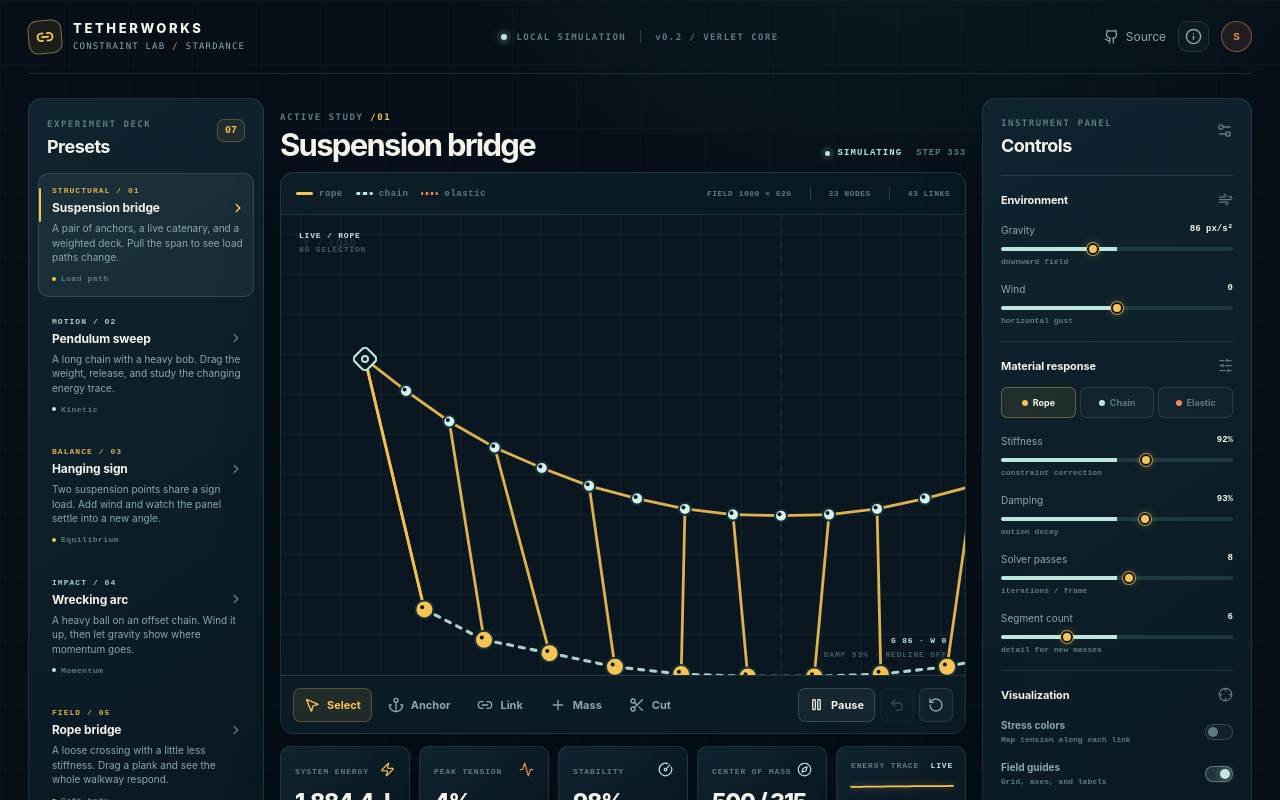
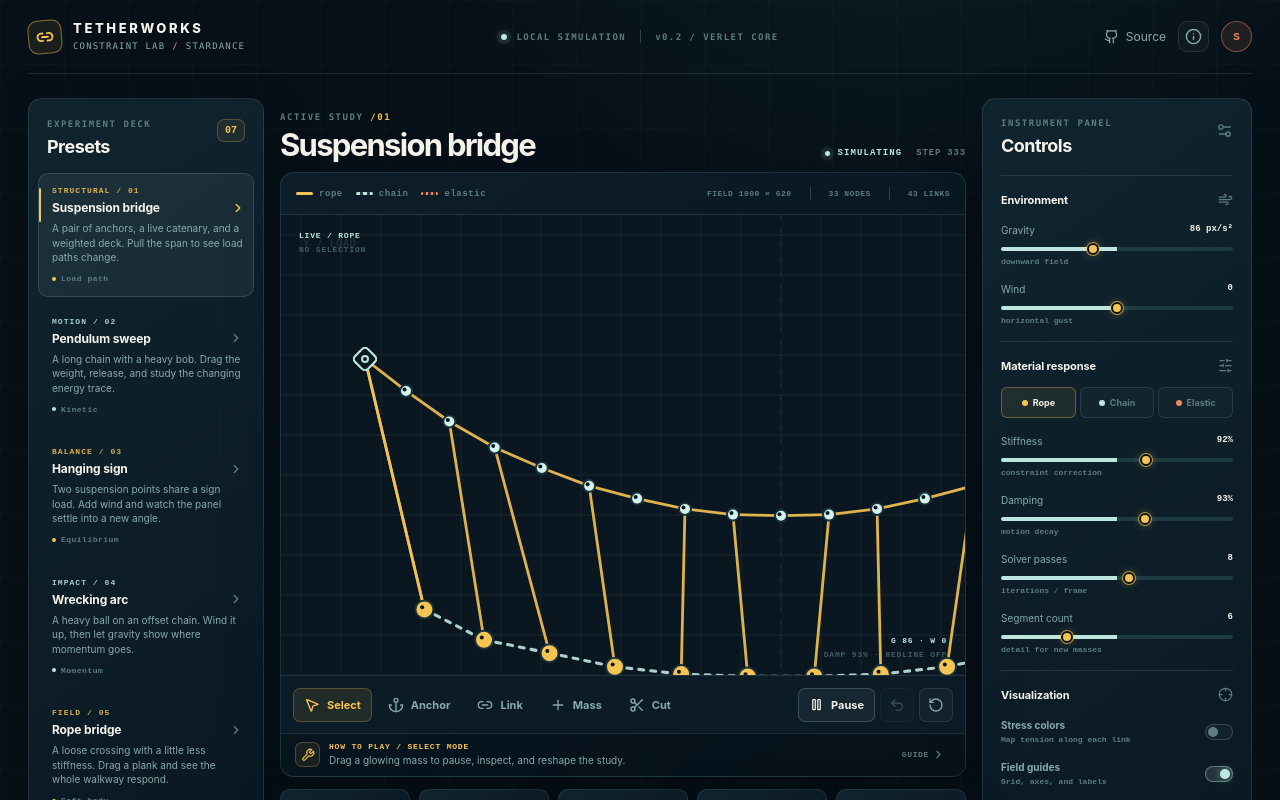
Before and after one commit to costachestefy90-source/tetherworks-constraint-lab, a React (Vite) app: page / in a window 1280 px wide. Shown: the top 800 px of the page. Built offline with nearby package versions, Linux system fonts and the light colour scheme.

Commit message:
polish: add contextual interaction guidance

```diff
--- a/src/App.tsx
+++ b/src/App.tsx
@@ -670,6 +670,19 @@ export default function App() {
     selectedPoint.mass = value
     setSelectionTick((current) => current + 1)
   }
+  const interactionGuide = useMemo(() => {
+    if (mode === 'anchor') return { label: 'ANCHOR MODE', text: 'Click anywhere in the field to add a fixed point.' }
+    if (mode === 'link') {
+      return linkStartId === null
+        ? { label: 'LINK MODE', text: 'Click a node, then click another node to connect them.' }
+        : { label: 'LINK MODE / STEP 2', text: 'Choose a second node to finish the constraint.' }
+    }
+    if (mode === 'mass') return { label: 'MASS MODE', text: 'Click near a node to grow a segmented attachment, or click empty space for a new mass.' }
+    if (mode === 'cut') return { label: 'CUT MODE', text: 'Click a line to remove it and watch the load path reroute.' }
+    return running
+      ? { label: 'SELECT MODE', text: 'Drag a glowing mass to pause, inspect, and reshape the study.' }
+      : { label: 'INSPECT MODE', text: 'Click a node to tune its mass, pin it, or give it a quick nudge.' }
+  }, [linkStartId, mode, running])
 
   return (
     <div className="app-shell">
@@ -713,23 +726,28 @@ export default function App() {
               <div className="canvas-readout"><span>FIELD {WORLD_WIDTH} × {WORLD_HEIGHT}</span><span className="readout-divider" /><span>{formatNumber(worldRef.current.points.length)} NODES</span><span className="readout-divider" /><span>{formatNumber(worldRef.current.links.length)} LINKS</span></div>
             </div>
             <div className="canvas-wrap">
-              <canvas ref={canvasRef} className="simulation-canvas" aria-label="Interactive constraint physics simulation" onPointerDown={handlePointerDown} onPointerMove={handlePointerMove} onPointerUp={handlePointerUp} onPointerLeave={() => setHoverId(null)} />
+              <canvas ref={canvasRef} className="simulation-canvas" aria-label="Interactive constraint physics simulation" onPointerDown={handlePointerDown} onPointerMove={handlePointerMove} onPointerUp={handlePointerUp} onPointerCancel={handlePointerUp} onPointerLeave={() => setHoverId(null)} />
               <div className="canvas-corner top-left"><span className="corner-label">LIVE / {materialLabel[material].toUpperCase()}</span><span className="corner-coords">{selectedPoint ? `SELECTED · ${selectedPoint.id.toString().padStart(2, '0')}` : 'NO SELECTION'}</span></div>
               <div className="canvas-corner bottom-right"><span className="corner-label">G {formatNumber(config.gravity)} · W {config.wind > 0 ? '+' : ''}{formatNumber(config.wind)}</span><span className="corner-coords">DAMP {Math.round(config.damping * 100)}% · {config.breakTension ? `REDLINE ${formatNumber(config.breakTension)}%` : 'REDLINE OFF'}</span></div>
             </div>
             <div className="canvas-toolbar">
               <div className="tool-group">
-                <button className={`tool-button primary-tool ${mode === 'select' ? 'is-active' : ''}`} onClick={() => chooseMode('select')} title="Select and drag masses"><MousePointer2 size={16} /> Select</button>
-                <button className={`tool-button ${mode === 'anchor' ? 'is-active' : ''}`} onClick={() => chooseMode('anchor')} title="Add a pinned anchor"><Anchor size={16} /> Anchor</button>
-                <button className={`tool-button ${mode === 'link' ? 'is-active' : ''}`} onClick={() => chooseMode('link')} title="Connect two nodes"><Link2 size={16} /> Link</button>
-                <button className={`tool-button ${mode === 'mass' ? 'is-active' : ''}`} onClick={() => chooseMode('mass')} title="Add a mass"><Plus size={16} /> Mass</button>
-                <button className={`tool-button danger-tool ${mode === 'cut' ? 'is-active' : ''}`} onClick={() => chooseMode('cut')} title="Cut a constraint"><Scissors size={16} /> Cut</button>
+                <button className={`tool-button primary-tool ${mode === 'select' ? 'is-active' : ''}`} aria-pressed={mode === 'select'} onClick={() => chooseMode('select')} title="Select and drag masses"><MousePointer2 size={16} /> Select</button>
+                <button className={`tool-button ${mode === 'anchor' ? 'is-active' : ''}`} aria-pressed={mode === 'anchor'} onClick={() => chooseMode('anchor')} title="Add a pinned anchor"><Anchor size={16} /> Anchor</button>
+                <button className={`tool-button ${mode === 'link' ? 'is-active' : ''}`} aria-pressed={mode === 'link'} onClick={() => chooseMode('link')} title="Connect two nodes"><Link2 size={16} /> Link</button>
+                <button className={`tool-button ${mode === 'mass' ? 'is-active' : ''}`} aria-pressed={mode === 'mass'} onClick={() => chooseMode('mass')} title="Add a mass"><Plus size={16} /> Mass</button>
+                <button className={`tool-button danger-tool ${mode === 'cut' ? 'is-active' : ''}`} aria-pressed={mode === 'cut'} onClick={() => chooseMode('cut')} title="Cut a constraint"><Scissors size={16} /> Cut</button>
               </div>
               <div className="canvas-actions">
                 <button className="tool-button play-button" onClick={() => setRunning((value) => !value)}>{running ? <Pause size={15} /> : <Play size={15} />} {running ? 'Pause' : 'Play'}</button>
                 <button className="round-button" onClick={undoLast} disabled={undoCount === 0} aria-label="Undo last edit" title={undoCount ? 'Undo last edit' : 'No edits to undo'}><Undo2 size={16} /></button>
                 <button className="round-button" onClick={() => loadPreset(activePresetId)} aria-label="Reset current preset" title="Reset current preset"><RotateCcw size={16} /></button>
               </div>
+            </div>
+            <div className="interaction-guide" aria-live="polite">
+              <div className="guide-icon"><Wrench size={14} /></div>
+              <div className="guide-copy"><span className="guide-kicker">HOW TO PLAY / {interactionGuide.label}</span><span>{interactionGuide.text}</span></div>
+              <button className="guide-link" onClick={() => setShowInfo(true)} title="Open the full quick-start guide">Guide <ChevronRight size={13} /></button>
             </div>
           </div>
 
--- a/src/styles.css
+++ b/src/styles.css
@@ -135,6 +135,12 @@ kbd { padding: 3px 5px; border: 1px solid var(--line-strong); border-bottom-colo
 .play-button { color: var(--ink); border-color: var(--line-strong); background: rgba(190,230,224,.055); }
 .play-button:hover { color: var(--gold); border-color: rgba(246,196,83,.42); }
 .round-button { width: 34px; height: 34px; border-radius: 7px; }.round-button:disabled { cursor: not-allowed; opacity: .32; }.round-button:disabled:hover { color: var(--muted); border-color: var(--line); background: rgba(190,230,224,.04); }
+.interaction-guide { min-height: 42px; display: flex; align-items: center; gap: 9px; padding: 8px 14px; border-top: 1px solid var(--line); background: rgba(7,16,24,.52); }
+.guide-icon { width: 25px; height: 25px; flex: 0 0 auto; display: grid; place-items: center; color: var(--gold); border: 1px solid rgba(246,196,83,.25); border-radius: 7px; background: rgba(246,196,83,.07); }
+.guide-copy { min-width: 0; display: flex; flex-direction: column; gap: 3px; color: var(--muted); font-size: 10px; line-height: 1.35; }
+.guide-kicker { color: var(--gold); font: 800 8px ui-monospace, monospace; letter-spacing: .1em; }
+.guide-link { margin-left: auto; display: inline-flex; align-items: center; gap: 3px; flex: 0 0 auto; padding: 5px 6px; color: var(--faint); background: transparent; border: 0; font: 800 8px ui-monospace, monospace; letter-spacing: .08em; text-transform: uppercase; }
+.guide-link:hover { color: var(--ink); }
 
 .telemetry-grid { display: grid; grid-template-columns: repeat(5, minmax(0, 1fr)); gap: 9px; margin-top: 12px; }
 .metric-card { min-height: 100px; padding: 14px 14px 11px; border-radius: 10px; position: relative; overflow: hidden; }
@@ -223,6 +229,7 @@ kbd { padding: 3px 5px; border: 1px solid var(--line-strong); border-bottom-colo
   .topbar { height: 64px; }.topbar-middle, .topbar-link, .topbar-actions .icon-button { display: none; }.topbar-actions { min-width: auto; }.brand-lockup { min-width: auto; }
   .workspace-grid { display: flex; flex-direction: column; gap: 13px; margin-top: 14px; }.left-panel, .right-panel, .stage-column { width: 100%; }.left-panel { min-height: 0; }.preset-list { display: grid; grid-template-columns: 1fr 1fr; }.preset-card:nth-child(n+5) { display: none; }.left-footer { display: none; }
   .stage-header { min-height: 53px; }.stage-header-meta { gap: 7px; }.step-readout { display: none; }.canvas-wrap { height: 470px; }.canvas-topline { padding: 0 10px; }.canvas-readout { display: none; }.canvas-legend { gap: 8px; font-size: 8px; }.canvas-toolbar { overflow-x: auto; }.tool-button { padding: 0 7px; font-size: 10px; }.telemetry-grid { grid-template-columns: 1fr 1fr; }.right-panel { display: block; min-height: 0; }.control-section { padding: 15px 0; }.app-footer { flex-wrap: wrap; gap: 10px; }.footer-center { order: 3; width: 100%; justify-content: center; }.footer-right { margin-left: auto; }
+  .interaction-guide { align-items: flex-start; }.guide-copy { font-size: 9px; }.guide-link { padding-top: 2px; }
 }
 
 @media (max-width: 430px) {
```
Also changed, not shown: 2 other files (tests, documents, lock files or other folders).
